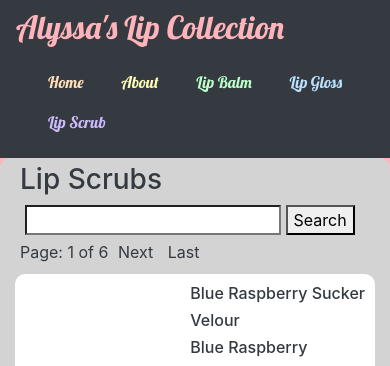
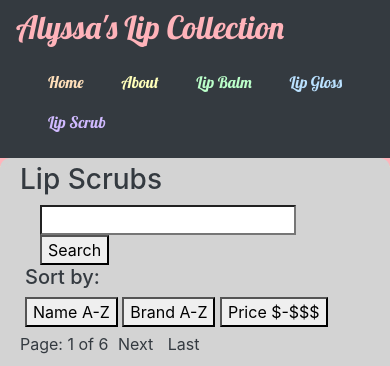
Before and after one commit to Lyssillic/LipCollectionPortfolio, a Django app: page /lipcollection/scrub/ in a window 390 px wide. Shown: the top 366 px of the page. Run offline with Django 3.2, Linux system fonts and the light colour scheme; data comes from the database, SQL or seed files in the repository; some libraries are stand-ins or nearby versions.

Commit message:
Added sort logic for gloss and scrub

```diff
--- a/mysite/LipCollection/templates/LipCollection/balm.html
+++ b/mysite/LipCollection/templates/LipCollection/balm.html
@@ -12,9 +12,9 @@
                 </div>
                 <h5 class="sort">Sort by: </h5>
                 <div class="sort">
-                    <a href="?sort_by=Name" id="nameBtn"><button>Name A-Z</button></a>
-                    <a href="?sort_by=Brand" id="brandBtn"><button>Brand A-Z</button></a>
-                    <a href="?sort_by=Price" id="priceBtn"><button>Price $-$$$</button></a>
+                    <a href="?sort_by=Name"><button>Name A-Z</button></a>
+                    <a href="?sort_by=Brand"><button>Brand A-Z</button></a>
+                    <a href="?sort_by=Price"><button>Price $-$$$</button></a>
                 </div>
             </div>
 
--- a/mysite/LipCollection/templates/LipCollection/scrub.html
+++ b/mysite/LipCollection/templates/LipCollection/scrub.html
@@ -4,10 +4,18 @@
         <div class="container">
             <h3>Lip Scrubs</h3>
             <div class="row search">
-                <form action="" method="GET">
-                    <input type="search" name="search_item">
-                    <button type="submit">Search</button>
-                </form>
+                <div class="col-md-4">
+                    <form action="" method="GET">
+                        <input type="search" name="search_item">
+                        <button type="submit">Search</button>
+                    </form>
+                </div>
+                <h5 class="sort">Sort by: </h5>
+                <div class="sort">
+                    <a href="?sort_by=Name"><button>Name A-Z</button></a>
+                    <a href="?sort_by=Brand"><button>Brand A-Z</button></a>
+                    <a href="?sort_by=Price"><button>Price $-$$$</button></a>
+                </div>
             </div>
 
             {% if lip_scrubs.has_previous %}
--- a/mysite/LipCollection/views.py
+++ b/mysite/LipCollection/views.py
@@ -47,7 +47,11 @@ def balm(request):
 
 
 def gloss(request):
-    lip_glosses = lip_items.filter(Category__exact="Lip Gloss").order_by('Name')
+    sort = request.GET.get('sort_by')
+    if not sort:
+        sort = 'Name'
+
+    lip_glosses = lip_items.filter(Category__exact="Lip Gloss").order_by(sort)
     search_item = request.GET.get('search_item')
 
     if search_item != '' and search_item is not None:
@@ -64,7 +68,11 @@ def gloss(request):
 
 
 def scrub(request):
-    lip_scrubs = lip_items.filter(Category__icontains="Lip Scrub").order_by('Name')
+    sort = request.GET.get('sort_by')
+    if not sort:
+        sort = 'Name'
+
+    lip_scrubs = lip_items.filter(Category__icontains="Lip Scrub").order_by(sort)
     search_item = request.GET.get('search_item')
 
     if search_item != '' and search_item is not None:
```
Also changed, not shown: mysite/LipCollection/templates/LipCollection/gloss.html (+12 -4 lines).
